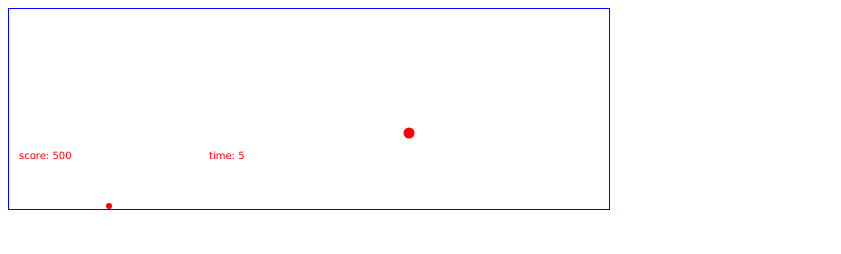
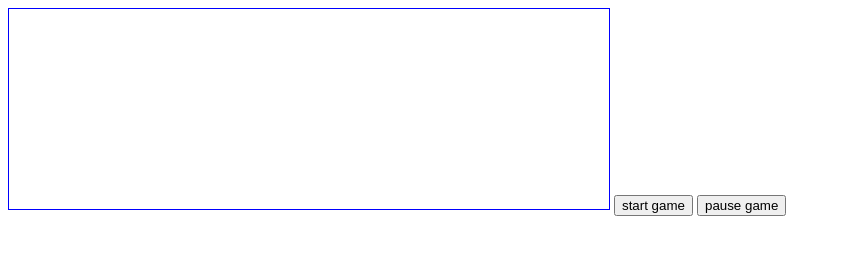
Before and after one commit to vusumuzi/graphics-project-game, a plain HTML site: page index.html in a window 1280 px wide. Shown: the whole page, without its empty margins (0-841 px from the left). Drawn offline with Linux system fonts and the light colour scheme.

Commit message:
Function Starts
Added a function  to start the game

```diff
--- a/games.js
+++ b/games.js
@@ -6,6 +6,8 @@
 
 var scores=0;
 var times=0;
+var start=false;
+var pauses=false;
 
 var player={
     x:100,
@@ -50,7 +52,7 @@ var player={
 		// Keep the animation going while the ball has not touched the canvas bottom.
         if ((ball1.position.x >= canvas.width - ball1.radius) ||  (ball1.position.x <= ball1.radius))
           ball1.velocity.x = -ball1.velocity.x;
-	if ((ball1.position.y >= canvas.height - ball1.radius) ||  (ball1.position.y <= ball1.radius)){
+	if ((ball1.position.y >= canvas.height - ball1.radius) ){
           ball1.velocity.y = -ball1.velocity.y;
          ball1.position.y=10;
     }
@@ -66,6 +68,7 @@ var player={
  var req;
 
 function main(){
+    if(start==true){
    //console.log("1");
     ball1.update();
     player.draw();
@@ -73,8 +76,8 @@ function main(){
     ball1.collisions();
     player.collisions();
     ctx.font="10px Verdana";
-	ctx.fillText("score: "+scores,10,150);
-    ctx.fillText("time: "+times,200,150);
+	ctx.fillText("score: "+scores,10,30);
+    ctx.fillText("time: "+times,10,10);
 	ctx.fillStyle = "#ff0000";
 var distX = player.x - ball1.position.x;
 	var distY = player.y - ball1.position.y;
@@ -83,20 +86,22 @@ var distX = player.x - ball1.position.x;
         if(dist<player.r+ball1.radius){
             ctx.clearRect(0,0,1000,1000);
             ctx.font="30px Verdana";
-            ctx.fillText("score: "+scores,10,50);
-            ctx.fillText("time: "+times,10,90);
+            ctx.fillText("score: "+scores,10,60);
+            ctx.fillText("time: "+times,10,30);
             ctx.fillStyle = "#ff0000";
+            start=false;
+            man=0;
                  return;
             console.log("finished");
         }
-
+    }
     req=window.requestAnimationFrame(main);
 }
 //Function to calculate the scores
 setInterval(function score(){scores+=10;},100);
 //Function to calculate time interval
-setInterval(function time(){times+=1;ball1.radius+=0.5},1000);
-req=window.requestAnimationFrame(main);
+setInterval(function time(){times+=1;ball1.radius+=0.5;},1000);
+
        // Add an event listener to the keypress event.
       window.addEventListener("keydown", function(event) {
         // Just log the event to the console.
@@ -118,3 +123,21 @@ req=window.requestAnimationFrame(main);
           }
 
       });
+var man=0;
+function starts(){
+    ctx.clearRect(0,0,1000,1000);
+    start=true;
+    stops=false;
+        player.x=100;
+    player.y=200;
+    ball1.radius=1;
+    ball1.position.x=10;
+    ball1.position.y=10;
+    times=0;
+    scores=0;
+    if(man==0){
+        man++;
+    main();
+
+    }
+}
--- a/index.html
+++ b/index.html
@@ -8,7 +8,11 @@
       </style>
   </head>
   <body>
+
       <canvas id="canvas" width="600" height="200" style="border:1px solid blue"></canvas>
     <script type="text/javascript" src="games.js"></script>
+      <button type="button" onclick="starts()">start game</button>
+      <button type="button" onclick="pause()">pause game</button>
+
   </body>
 </html>
```
